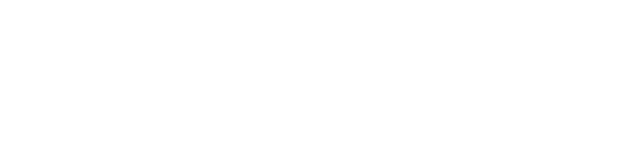
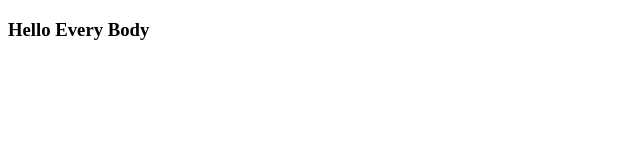
Before and after one commit to vantran-cloud/DEMO-GIT21, a plain HTML site: page index.html in a window 1280 px wide. Shown: the whole page, without its empty margins (0-640 px from the left). Drawn offline with Linux system fonts and the light colour scheme.

Commit message:
Add HELLO

```diff
--- a/index.html
+++ b/index.html
@@ -7,6 +7,6 @@
     <title>Document</title>
 </head>
 <body>
-
+    <h3>Hello Every Body</h3>
 </body>
 </html>
```
